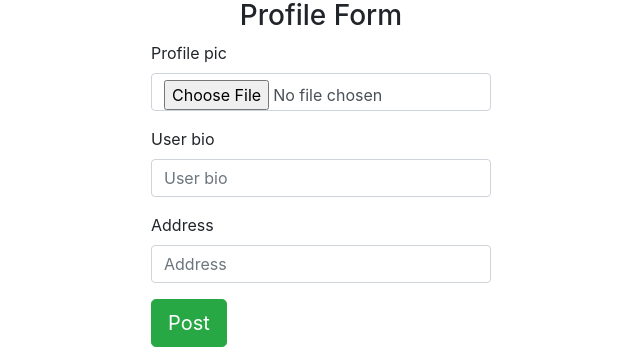
After one commit to fevenMwoldu/Awward, a Django app: page /profile/ in a window 1280 px wide. The commit adds this page. Shown: the part 457-804 px from the top of the page, without its empty margins (319-959 px from the left). Run offline with Django 3.2, Linux system fonts and the light colour scheme; the visitor is signed in with stand-in values (Sample User, id 1); parts of the project's set-up code (start-up, migrations or seed data) failed here and were passed over; some libraries are stand-ins or nearby versions.

Commit message:
- Added a new model class for Rate - Created a new RateForm - Added a new definition  add_profile and add_rate in my views - created a new add_profile and add_rate html files - Modified my index so that rating the projects could work.

```diff
--- a/awards/urls.py
+++ b/awards/urls.py
@@ -25,5 +25,7 @@ urlpatterns = [
     url(r'^accounts/', include('registration.backends.simple.urls')),
     url(r'^logout/$', views.logout, {"next_page": '/'}),
     url(r'^tinymce/', include('tinymce.urls')),
-    url(r'^project/$', my_views.add_project, name = 'add-project')
+    url(r'^project/$', my_views.add_project, name = 'add-project'),
+    url(r'^rate/$', my_views.add_rate, name = 'add-rate'),
+    url(r'^profile/$', my_views.add_profile, name = 'add-profile')
 ]
--- a/projects/forms.py
+++ b/projects/forms.py
@@ -1,5 +1,5 @@
 from django import forms
-from .models import Project,Profile
+from .models import Project,Profile,Rate
 
 class photoForm(forms.Form):
     your_name = forms.CharField(label='First Name',max_length=30)
@@ -8,9 +8,14 @@ class photoForm(forms.Form):
 class ProjectForm(forms.ModelForm):
     class Meta:
         model = Project
-        exclude = ['']
+        exclude = ['Profile']
 
 class ProfileForm(forms.ModelForm):
     class Meta:
         model = Profile
-        exclude = ['Address']
+        exclude = ['Project','user']
+
+class RateForm(forms.ModelForm):
+    class Meta:
+        model = Rate
+        exclude = ['Project','User','Score']
--- a/projects/models.py
+++ b/projects/models.py
@@ -2,11 +2,29 @@ from django.db import models
 from django.contrib.auth.models import User
 
 # Create your models here.
+class Profile(models.Model):
+    Profile_pic = models.ImageField(upload_to = 'photos/')
+    User_bio = models.CharField(max_length =300)
+    Address = models.CharField(max_length =100)
+    user = models.ForeignKey(User)
+
+    def __str__(self):
+        return self.Address
+
+    def save_profile(self):
+        self.save()
+
+    @classmethod
+    def user_has_profile(cls, user_id):
+        profiles = Profile.objects.filter(user_id=user_id)
+        return len(profiles) > 0
+
 class Project(models.Model):
     Title = models.CharField(max_length =30)
     Landingpage_img = models.ImageField(upload_to = 'photos/')
     Description = models.CharField(max_length =300)
     Livelink = models.CharField(max_length =100)
+    Profile = models.ForeignKey(Profile)
 
     def __str__(self):
         return self.Title
@@ -22,22 +40,30 @@ class Project(models.Model):
         projects = cls.objects.filter(Title__icontains=search_term)
         return projects
 
+class Rate(models.Model):
+    Project = models.ForeignKey(Project)
+    User = models.ForeignKey(User)
+    Design = models.DecimalField(max_digits=2, decimal_places=1)
+    Usability = models.DecimalField(max_digits=2, decimal_places=1)
+    Content = models.DecimalField(max_digits=2, decimal_places=1)
+    Score = models.DecimalField(max_digits=2, decimal_places=1)
 
-
-class Profile(models.Model):
-    Profile_pic = models.ImageField(upload_to = 'photos/')
-    User_bio = models.CharField(max_length =300)
-    Project = models.ForeignKey(Project)
-    Address = models.CharField(max_length =100)
-    user = models.ForeignKey(User)
+    @classmethod
+    def create(cls, project, user, design, usability, content):
+        return Rate(
+            Project = project,
+            User = user,
+            Design = design,
+            Usability = usability,
+            Content = content,
+            Score = round((design + usability + content) / 3, 1)
+        )
 
     def __str__(self):
-        return self.Address
+        return 'Rate(Project:{self.Project}, User:{self.User}, Design:{self.Design}, Usability:{self.Usability}, Content:{self.Content}, Score:{self.Score})'.format(self=self)
 
-    def save_profile(self):
+    def save_rate(self):
         self.save()
 
-    @classmethod
-    def user_has_profile(cls, user_id):
-        profiles = Profile.objects.filter(user_id=user_id)
-        return len(profiles) > 0
+    def delete_rate(self):
+        self.delete()
--- /dev/null
+++ b/projects/templates/add_profile.html
@@ -0,0 +1,34 @@
+{%extends "base.html"%} {% load bootstrap4 %} {% block content %}
+<div>
+    <img src="../../../media/photos/projects.jpg" alt="no image" width="100%" height="400px">
+</div>
+<div class="container">
+    <div class="container">
+        <div class="row">
+            <!-- Empty div -->
+            <div class="col-md-4"></div>
+            <div class="col-md-4">
+                {% if form.errors %}
+                <p> Some Information Might be Incorrect </p>
+                {% endif %}
+                <div class="panel panel-default">
+
+                    <div class="panel-heading">
+                        <h3 class="text-center">Profile Form</h3>
+                    </div>
+                    <div class="panel-body">
+                        <form action="{%url 'add-profile'%}" method="post" enctype="multipart/form-data">
+                            {%csrf_token%} {% bootstrap_form form%}
+                            <input type="submit" class="btn btn-success btn-lg" value="Post">
+                        </form>
+                    </div>
+
+                </div>
+
+            </div>
+            <!-- empty div -->
+            <div class="col-md-4"></div>
+        </div>
+    </div>
+
+    {% endblock %}
--- a/projects/views.py
+++ b/projects/views.py
@@ -1,8 +1,8 @@
 from django.shortcuts import render
 from django.http  import HttpResponse,HttpResponseRedirect
-from . models import Project,Profile
+from . models import Project,Profile,Rate
 from django.contrib.auth.decorators import login_required
-from .forms import photoForm, ProjectForm
+from .forms import ProfileForm, ProjectForm,RateForm
 from django.contrib.auth.models import User
 
 # Create your views here.
@@ -26,7 +26,7 @@ def add_project(request):
         form = ProjectForm(request.POST, request.FILES)
         if form.is_valid():
             project = form.save(commit=False)
-            project.profile = Profile.objects.filter(user_id = current_user.id).first()
+            project.Profile = Profile.objects.filter(user_id = current_user.id).first()
             project.save()
             print('Saved project {}'.format(project))
 
@@ -46,3 +46,41 @@ def search_results(request):
     else:
         message = "You haven't searched for any term"
         return render(request, 'search.html',{"message":message})
+
+@login_required(login_url='/accounts/login/')
+def add_profile(request):
+    current_user = request.user
+    if request.method == 'POST':
+        form = ProfileForm(request.POST, request.FILES)
+        if form.is_valid():
+            profile = form.save(commit=False)
+            profile.user = current_user
+            profile.save()
+        return HttpResponseRedirect('/')
+
+    else:
+        form = ProfileForm()
+    return render(request, 'add_profile.html', {"form": form})
+
+@login_required(login_url='/accounts/login/')
+def add_rate(request):
+    print('rate is called with method: {}'.format(request.method))
+    current_user = request.user
+    form = RateForm()
+
+    if request.method == 'POST':
+        print('POST: {}'.format(request.POST))
+        form = RateForm(request.POST, request.FILES)
+        if form.is_valid():
+            rate = form.save(commit=False)
+            rate.User = current_user
+            rate.Project = Project.objects.get(id=request.POST['project_id'])
+            rate.Score = round((rate.Design + rate.Usability + rate.Content) / 3, 1)
+            rate.save()
+            print('Saved rate {}'.format(rate))
+
+            return HttpResponseRedirect('/')
+
+    project_id = request.POST['project_id'] if request.method == 'POST' else request.GET['project_id']
+
+    return render(request, 'add_rate.html', {"form": form, "project_id": project_id})
```
Also changed, not shown: projects/templates/add_rate.html (added, +34 -0 lines), projects/templates/index.html (+27 -0 lines).
